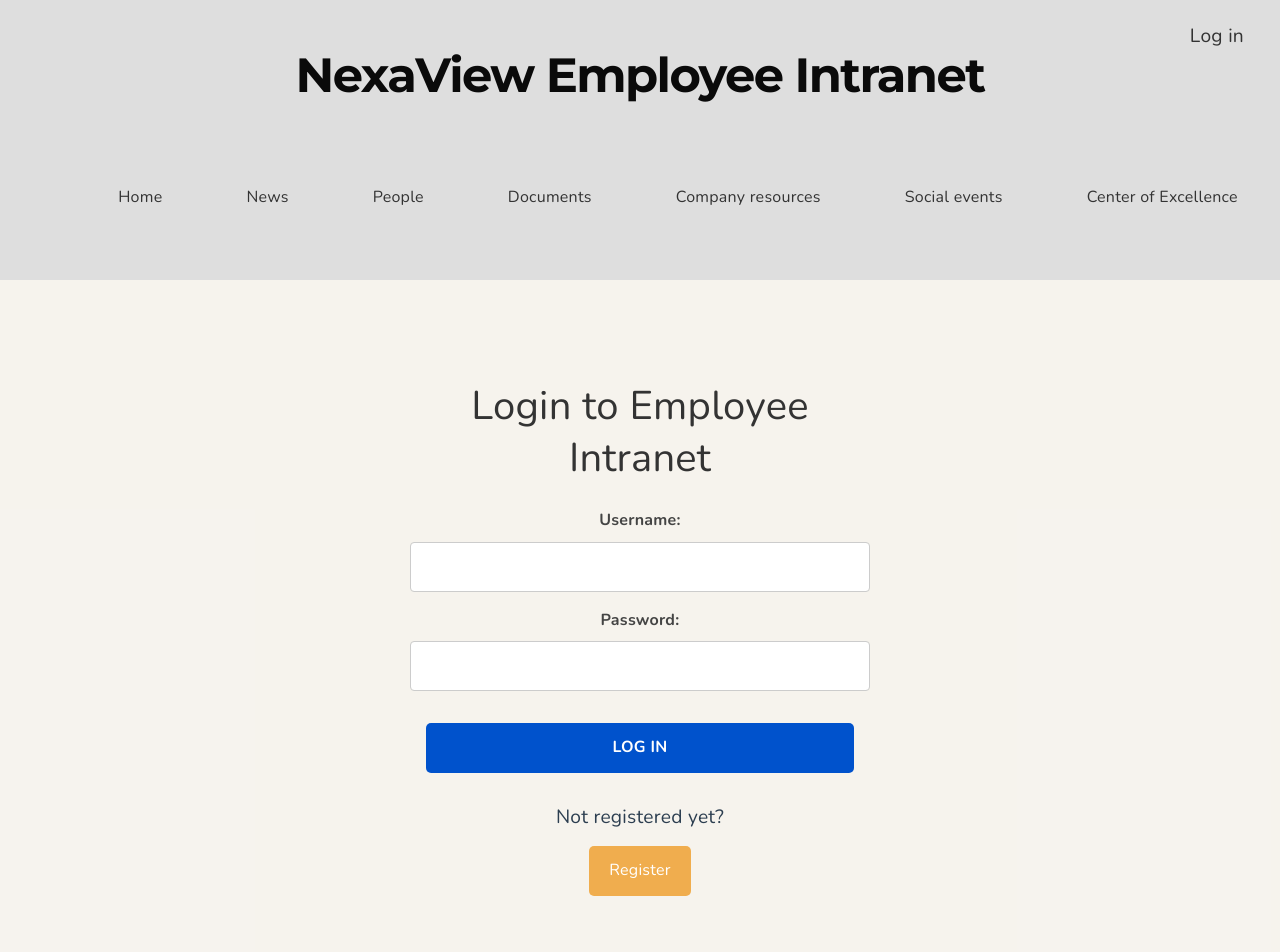
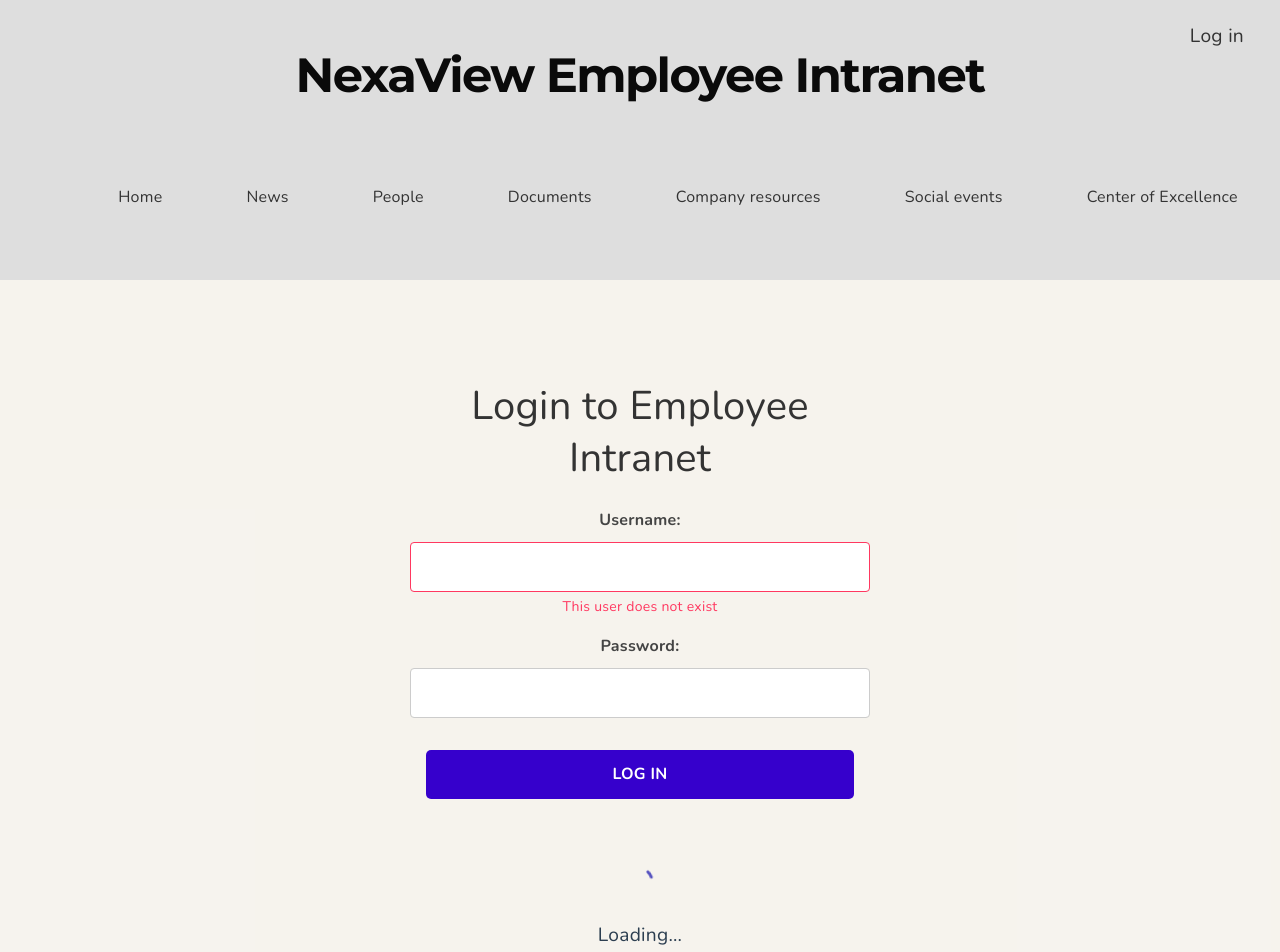
Before and after one commit to mariellelilja/NexaViewEmloyeeIntranet, a Vue app in the folder IntraUmbracoProject/IntraUmbracoProject/ClientApp/app/: page /login in a window 1280 px wide. Shown: the top 952 px of the page. Built offline with nearby package versions, Linux system fonts and the light colour scheme.

Commit message:
added loading indicator

```diff
--- a/IntraUmbracoProject/IntraUmbracoProject/ClientApp/app/src/assets/css/global.css
+++ b/IntraUmbracoProject/IntraUmbracoProject/ClientApp/app/src/assets/css/global.css
@@ -143,7 +143,7 @@ img:focus, img:active {
 }
 
 .nvi-btn-primary {
-    background-color: #0052cc;
+    background-color: #3600cc;
     color: white;
     border: none;
     padding: 10px20px;
@@ -155,12 +155,12 @@ img:focus, img:active {
 }
 
     .nvi-btn-primary:hover {
-        background-color: #003d99;
+        background-color: #290099;
         box-shadow: 02px4pxrgba(0, 0, 0, 0.2);
     }
 
 .nvi-btn-secondary {
-    background-color: #f0ad4e;
+    background-color: #3ab49a;
     color: white;
     border: none;
     padding: 10px20px;
@@ -171,7 +171,7 @@ img:focus, img:active {
 }
 
     .nvi-btn-secondary:hover {
-        background-color: #d89a45;
+        background-color: #23725a;
     }
 
 .nvi-btn-tertiary {
--- /dev/null
+++ b/IntraUmbracoProject/IntraUmbracoProject/ClientApp/app/src/components/LoadingIndicator.vue
@@ -0,0 +1,69 @@
+<template>
+    <div v-if="isLoading" class="loading-container text-primary" role="status">
+      <div class="spinner">
+        <svg viewBox="0 0 50 50">
+           <circle class="path" cx="25" cy="25" r="20" fill="none" stroke-width="5"></circle>
+        </svg>
+      </div>
+    </div>
+    <p>Loading...</p>
+</template>
+
+<script>
+export default {
+    name:'LoadingIndicator',
+    props: {
+    isLoading: Boolean
+  }
+}
+</script>
+
+<style scoped>
+
+  .loading-container {
+    display: flex;
+    flex-direction: column;
+    justify-content: center;
+    align-items: center;
+    min-height: 100px;
+  }
+
+  .spinner {
+    width: 30px;
+    height: 30px;
+    stroke: #5652bf;
+    stroke-linecap: round;
+    animation: spin 3s linear infinite;
+  }
+
+  .spinner .path {
+    stroke: #5652bf;
+    stroke-linecap: round;
+    animation: spin linear infinite;
+/*
+    stroke-linecap: round;
+    stroke-dasharray: 80;
+    stroke-dashoffset: 0; */
+
+  }
+  .spinner svg {
+  display: block
+}
+
+  @keyframes spin {
+    0% {
+      transform: rotate(0deg);
+      stroke-dasharray: 1, 200;
+      stroke-dashoffset: 0;
+    }
+    50% {
+      stroke-dasharray: 89, 200;
+      stroke-dashoffset: -35px;
+    }
+    100% {
+      transform: rotate(360deg);
+      stroke-dasharray: 89, 200;
+      stroke-dashoffset: -124px;
+    }
+  }
+  </style>
--- a/IntraUmbracoProject/IntraUmbracoProject/ClientApp/app/src/components/LoginForm.vue
+++ b/IntraUmbracoProject/IntraUmbracoProject/ClientApp/app/src/components/LoginForm.vue
@@ -1,44 +1,56 @@
 <template>
   <div class="login-form-container">
     <h2 class="form-title">Login to Employee Intranet</h2>
-      <form @submit.prevent="handleSubmit" class="login-form">
+    <form @submit.prevent="handleSubmit" class="login-form" >
       <div class="form-group">
-          <label for="username" class="form-label">Username:</label>
-          <input type="text" id="username" v-model="formData.username" required class="form-control">
+        <label for="username" class="form-label">Username: </label>
+        <input type="text" id="username" v-model="formData.username" :class="{'input-error': errors.username}" required class="form-control">
+        <div v-if="errors.username" class="error-message">{{ errors.username }}</div>
       </div>
       <!-- <div class="form-group">
         <label for="email" class="form-label">Email:</label>
         <input type="email" id="email" v-model="formData.email" required class="form-control">
       </div> -->
       <div class="form-group">
-          <label for="password" class="form-label">Password:</label>
-          <input type="password" id="password" v-model="formData.password" required class="form-control">
+        <label for="password" class="form-label">Password: </label>
+        <input type="password" id="password" v-model="formData.password" :class="{'input-error': errors.password}" required class="form-control">
+        <div v-if="errors.password" class="error-message">{{ errors.password }}</div>
       </div>
-        <AppButton type="submit" :buttonId="'loginButton'" :buttonText="'Log in'" :styleClass="['m-3','nvi-btn', 'nvi-btn-primary']" ></AppButton>
+      <AppButton :disabled="isLoading" type="submit" :buttonId="'loginButton'" :buttonText="'Log in'" :styleClass="['m-3','nvi-btn', 'nvi-btn-primary']" ></AppButton>
+      <div class="feedback-container">
+        <LoadingIndicator :isLoading="isLoading" ></LoadingIndicator>
+      </div>
     </form>
-      <p class="mt-5, m-4">Not registered yet? </p>
+    <p class="mt-5 m-4">Not registered yet? </p>
     <!---TODO style btn-wide and set @click to route to login:-->
-      <AppButton :buttonId="'toRegistrationBtn'" :buttonText="'Register'" :styleClass="['nvi-btn', 'nvi-btn-secondary', 'nvi-btn-wide']" ></AppButton>
-
+    <AppButton  :buttonId="'toRegistrationBtn'" :buttonText="'Register'" :styleClass="['nvi-btn', 'nvi-btn-secondary', 'nvi-btn-wide']" ></AppButton>
   </div>
 </template>
+
 
 
   <script>
   import AppButton from './AppButton.vue';
   import apiService from '@/services/apiService';
+  import LoadingIndicator from './LoadingIndicator.vue';
 
   export default {
     name: 'MainContent',
     props: {},
-    components: { AppButton},
+    components: { AppButton, LoadingIndicator},
     data() {
       return {
         formData: {
           username: '',
-          email: '',
+          // email: '',
           password: ''
-        }
+        },
+        errors: {
+          username: 'This user does not exist', //hardcoded for demo purpose, until fixed
+          password: ''
+        },
+        isLoading: true,
+        errorMessage: ''
       };
     },
     methods: { /* TODO move auth logic? */
@@ -121,4 +133,15 @@
   box-shadow: none;
 } */
 
+/** TODO move */
+.input-error {
+  border-color: #ff3860; /* Red border color */
+}
+
+.error-message {
+  color: #ff3860; /* Red text color */
+  margin-top: 0.25rem;
+  font-size: 0.875rem;
+}
+
   </style>
```
Lines whose indentation alone changed are shown as unchanged.
